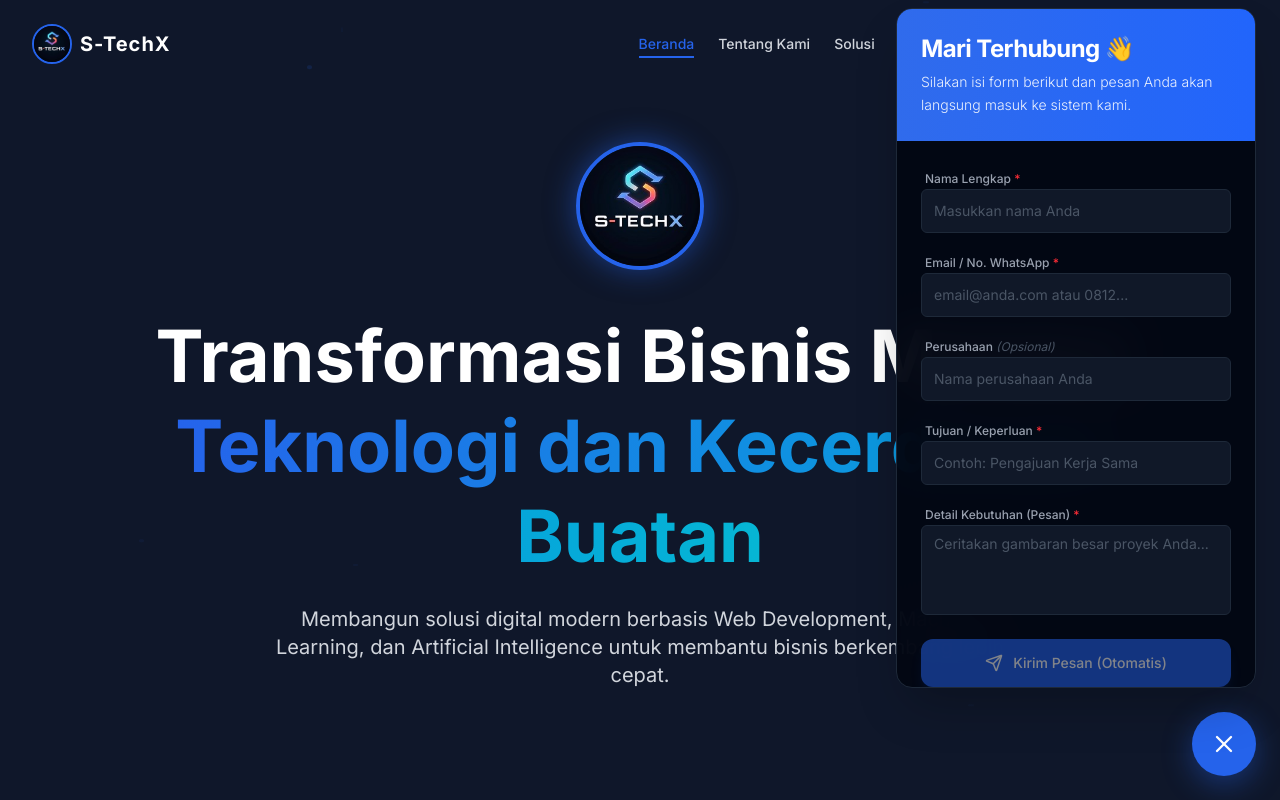
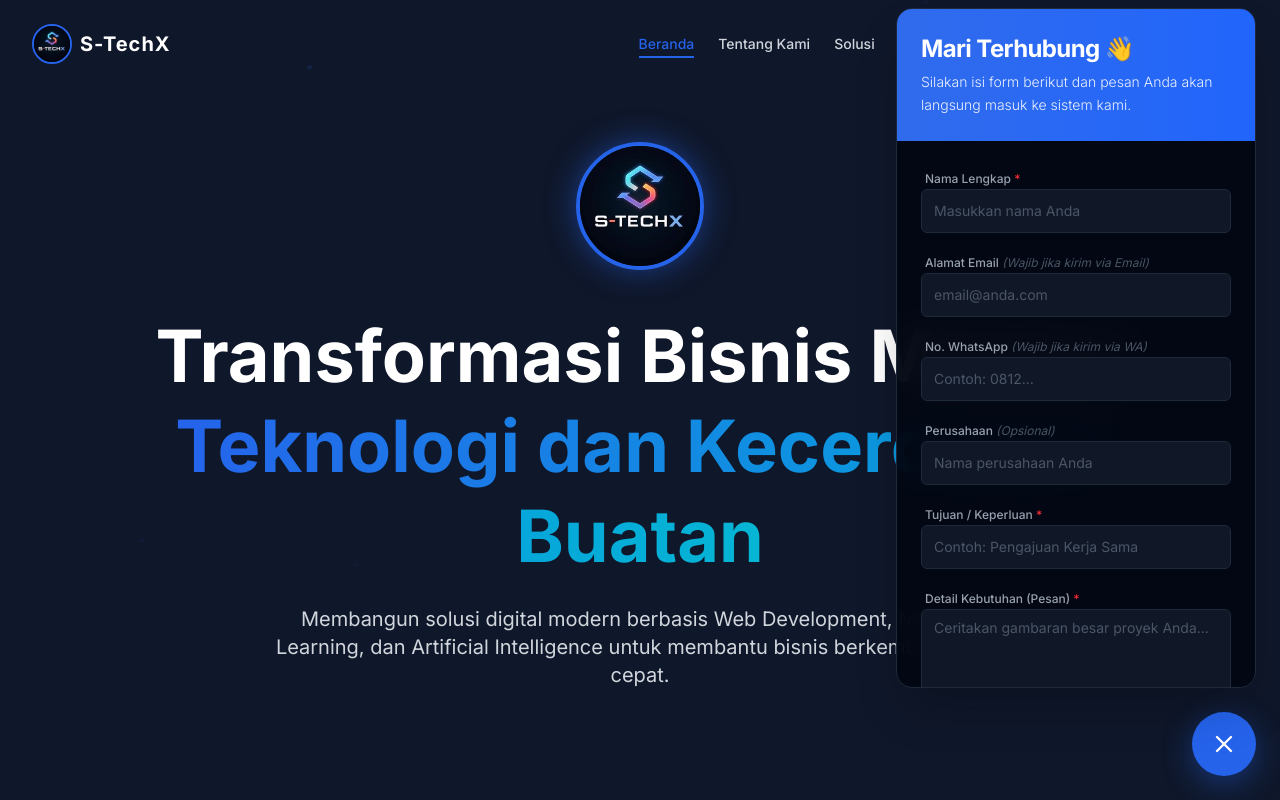
Before and after one commit to muhammadtaufiq2097-ai/company, a Next.js app: page / in a window 1280 px wide. Both pictures are taken after a click on the button 1224 px from the left and 744 px from the top of the page. Shown: the top 800 px of the page. Built offline with nearby package versions, Linux system fonts and the light colour scheme.

Commit message:
Split Email and WhatsApp fields and validate buttons independently

```diff
--- a/src/components/sections/Contact.tsx
+++ b/src/components/sections/Contact.tsx
@@ -12,6 +12,7 @@ export function Contact() {
   const [isOpen, setIsOpen] = useState(false);
   const [name, setName] = useState("");
   const [email, setEmail] = useState("");
+  const [whatsapp, setWhatsapp] = useState("");
   const [company, setCompany] = useState("");
   const [purpose, setPurpose] = useState("");
   const [message, setMessage] = useState("");
@@ -19,7 +20,8 @@ export function Contact() {
   const [isSubmitting, setIsSubmitting] = useState(false);
   const [submitStatus, setSubmitStatus] = useState<"idle" | "success" | "error">("idle");
 
-  const isFormValid = name.trim() !== "" && email.trim() !== "" && purpose.trim() !== "" && message.trim() !== "";
+  const isEmailValid = name.trim() !== "" && email.trim() !== "" && purpose.trim() !== "" && message.trim() !== "";
+  const isWaValid = name.trim() !== "" && whatsapp.trim() !== "" && purpose.trim() !== "" && message.trim() !== "";
 
   // Data Kontak Pemilik
   const ownerWhatsApp = "62895359530117"; // Format 62 tanpa + atau 0 di depan
@@ -28,8 +30,9 @@ export function Contact() {
   const getMessageText = () => {
     let text = `Halo tim S-TechX,\n`;
     text += `Perkenalkan saya : ${name}\n`;
-    text += `Kontak (Email/WA) : ${email}\n`;
-    text += `Dari perusahaan atau bisnis : ${company}\n`;
+    text += `Alamat Email : ${email || "-"}\n`;
+    text += `No. WhatsApp : ${whatsapp || "-"}\n`;
+    text += `Dari perusahaan atau bisnis : ${company || "-"}\n`;
     text += `Tujuan / Keperluan : ${purpose}\n\n`;
     text += `Detail pesan :\n${message}\n\n`;
     text += `Untuk detail selengkapnya, mungkin kita bisa bertemu untuk berdiskusi lebih lanjut.\nTerima kasih.`;
@@ -38,8 +41,8 @@ export function Contact() {
 
   const handleWhatsApp = (e: React.MouseEvent) => {
     e.preventDefault();
-    if (!isFormValid) {
-      alert("Mohon isi semua kolom yang wajib (*).");
+    if (!isWaValid) {
+      alert("Mohon isi Nama, No. WhatsApp, Tujuan, dan Pesan terlebih dahulu.");
       return;
     }
     window.open(`https://wa.me/${ownerWhatsApp}?text=${getMessageText()}`, "_blank");
@@ -51,6 +54,7 @@ export function Contact() {
       setIsOpen(false);
       setName("");
       setEmail("");
+      setWhatsapp("");
       setCompany("");
       setPurpose("");
       setMessage("");
@@ -60,8 +64,8 @@ export function Contact() {
   const handleEmailSubmit = async (e: React.MouseEvent) => {
     e.preventDefault();
 
-    if (!isFormValid) {
-      alert("Mohon isi semua kolom yang wajib (*).");
+    if (!isEmailValid) {
+      alert("Mohon isi Nama, Alamat Email, Tujuan, dan Pesan terlebih dahulu.");
       return;
     }
 
@@ -80,7 +84,8 @@ export function Contact() {
             subject: `Pesan baru dari ${name} di Website S-TechX`,
             from_name: "S-TechX Notifikasi",
             Nama: name,
-            "Kontak (Email/WA)": email,
+            Email: email || "-",
+            "No WhatsApp": whatsapp || "-",
             Perusahaan: company || "-",
             Tujuan: purpose || "-",
             Pesan: message,
@@ -94,6 +99,7 @@ export function Contact() {
           setIsOpen(false);
           setName("");
           setEmail("");
+          setWhatsapp("");
           setCompany("");
           setPurpose("");
           setMessage("");
@@ -174,11 +180,24 @@ export function Contact() {
                     </div>
 
                     <div className="space-y-1.5">
-                      <label className="text-xs font-medium text-gray-400 ml-1">Email / No. WhatsApp <span className="text-red-500">*</span></label>
+                      <label className="text-xs font-medium text-gray-400 ml-1">Alamat Email <span className="text-gray-600 font-normal italic">(Wajib jika kirim via Email)</span></label>
                       <Input
-                        placeholder="email@anda.com atau 0812..."
+                        type="email"
+                        placeholder="email@anda.com"
                         value={email}
                         onChange={(e) => setEmail(e.target.value)}
+                        className="bg-gray-900 border-gray-800 text-white placeholder:text-gray-600 focus-visible:ring-primary h-11"
+                        disabled={isSubmitting}
+                      />
+                    </div>
+
+                    <div className="space-y-1.5">
+                      <label className="text-xs font-medium text-gray-400 ml-1">No. WhatsApp <span className="text-gray-600 font-normal italic">(Wajib jika kirim via WA)</span></label>
+                      <Input
+                        type="tel"
+                        placeholder="Contoh: 0812..."
+                        value={whatsapp}
+                        onChange={(e) => setWhatsapp(e.target.value)}
                         className="bg-gray-900 border-gray-800 text-white placeholder:text-gray-600 focus-visible:ring-primary h-11"
                         disabled={isSubmitting}
                       />
@@ -227,8 +246,8 @@ export function Contact() {
                   <div className="flex flex-col gap-3 mt-6">
                     <Button
                       onClick={handleEmailSubmit}
-                      disabled={isSubmitting || !isFormValid}
-                      className={`w-full bg-primary text-white rounded-xl h-12 text-sm font-medium flex items-center justify-center gap-2.5 transition-all duration-300 shadow-lg shadow-primary/20 ${isSubmitting || !isFormValid ? "opacity-50 cursor-not-allowed" : "hover:bg-blue-600 hover:scale-[1.02] active:scale-[0.98]"}`}
+                      disabled={isSubmitting || !isEmailValid}
+                      className={`w-full bg-primary text-white rounded-xl h-12 text-sm font-medium flex items-center justify-center gap-2.5 transition-all duration-300 shadow-lg shadow-primary/20 ${isSubmitting || !isEmailValid ? "opacity-50 cursor-not-allowed" : "hover:bg-blue-600 hover:scale-[1.02] active:scale-[0.98]"}`}
                     >
                       {isSubmitting ? (
                         <>
@@ -249,8 +268,8 @@ export function Contact() {
                     </div>
                     <Button
                       onClick={handleWhatsApp}
-                      disabled={isSubmitting || !isFormValid}
-                      className={`w-full bg-[#25D366] text-white rounded-xl h-12 text-sm font-medium flex items-center justify-center gap-2.5 transition-all duration-300 shadow-lg shadow-[#25D366]/10 ${isSubmitting || !isFormValid ? "opacity-50 cursor-not-allowed" : "hover:bg-[#20b858] hover:scale-[1.02] active:scale-[0.98]"}`}
+                      disabled={isSubmitting || !isWaValid}
+                      className={`w-full bg-[#25D366] text-white rounded-xl h-12 text-sm font-medium flex items-center justify-center gap-2.5 transition-all duration-300 shadow-lg shadow-[#25D366]/10 ${isSubmitting || !isWaValid ? "opacity-50 cursor-not-allowed" : "hover:bg-[#20b858] hover:scale-[1.02] active:scale-[0.98]"}`}
                     >
                       <FaWhatsapp className="w-[18px] h-[18px]" />
                       Kirim via WhatsApp
```
